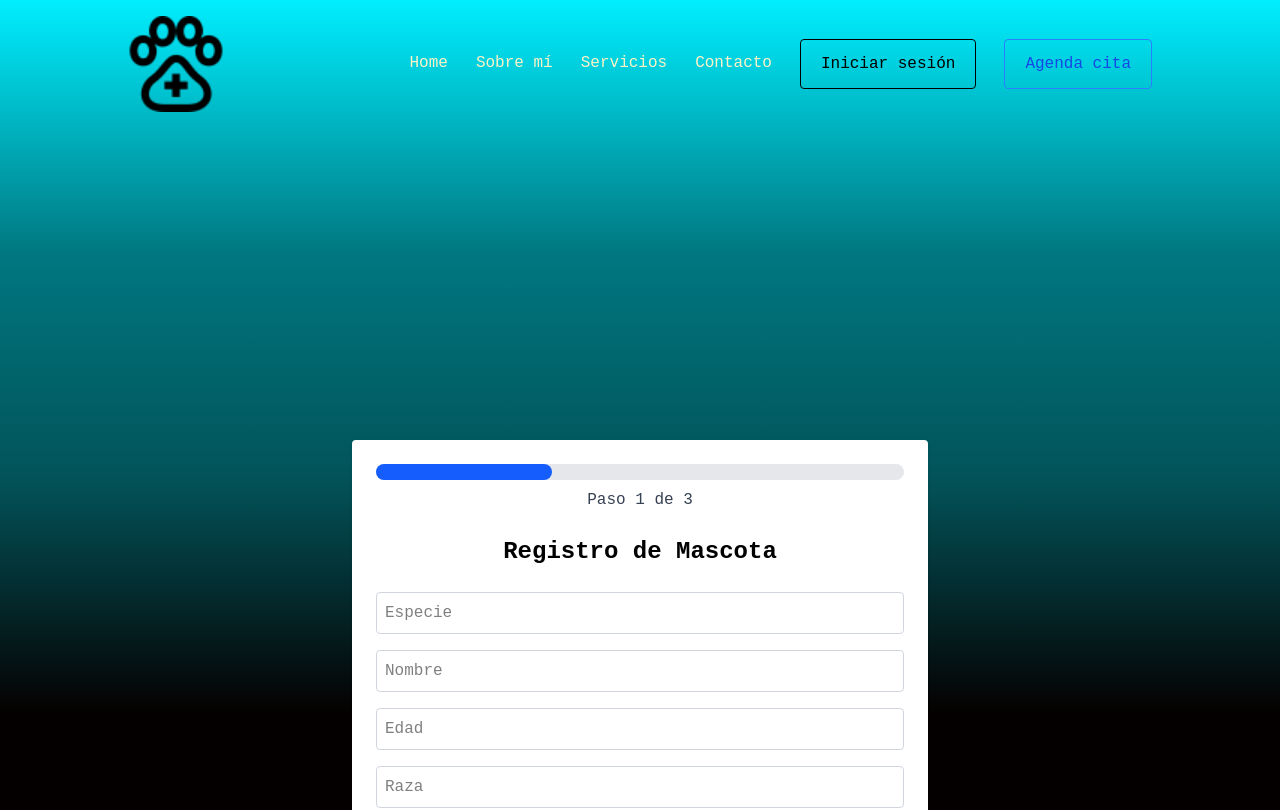
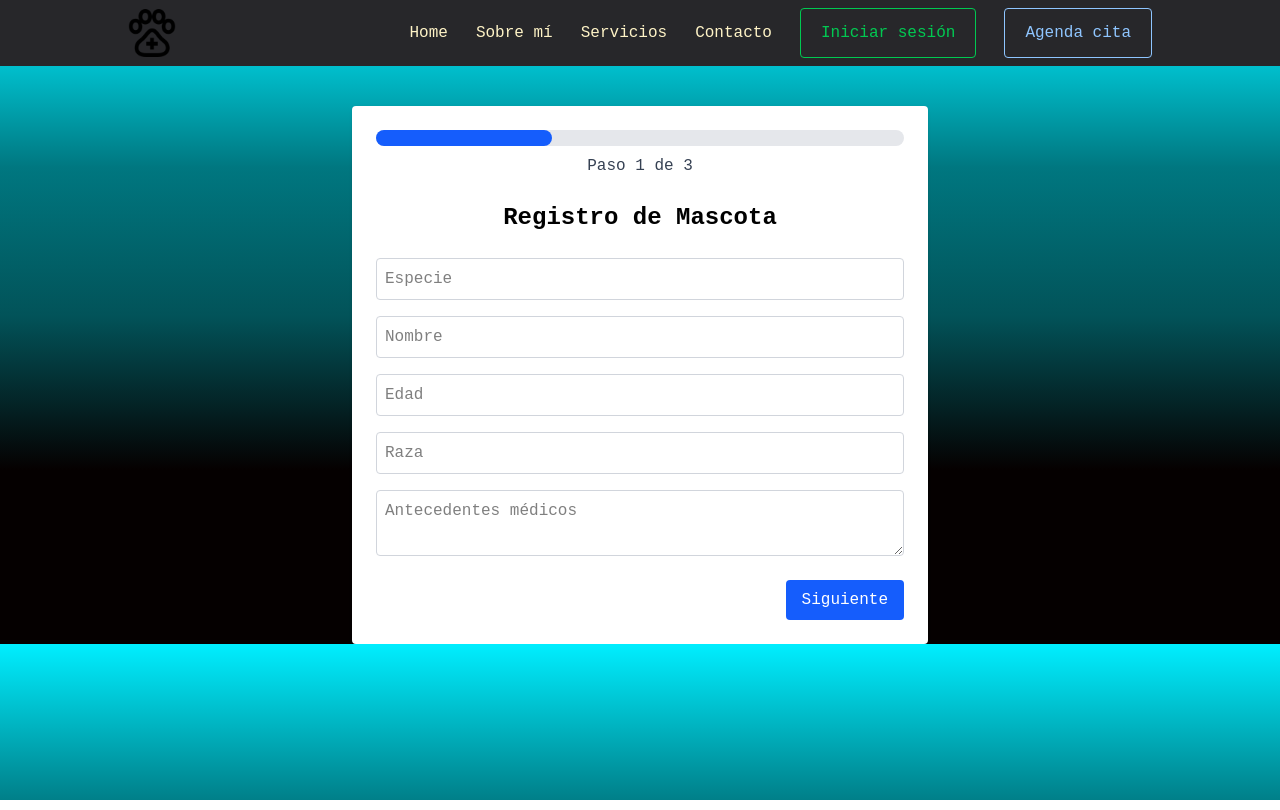
Before and after one commit to francisconimarvin/DraVeterinaria, a React (Vite) app in the folder frontend/DraVeterinaria/: page /agendamiento in a window 1280 px wide. Shown: the top 810 px of the page. Built offline with nearby package versions, Linux system fonts and the light colour scheme; a web font is replaced by a local one.

Commit message:
Arreglo header y responsividad a mobile

```diff
--- a/frontend/DraVeterinaria/src/components/Header.jsx
+++ b/frontend/DraVeterinaria/src/components/Header.jsx
@@ -3,7 +3,9 @@ import Navbar from './Navbar'
 
 const Header = () => {
   return (
-    <div className='text-amber-100 min-h-100 mb-4 bg-auto flex items-center w-full overflow-hidden'id='Header'>
+    <div className='text-amber-100 mb-4 bg-zinc-800 sticky top-0 z-50 flex items-center w-full overflow-hidden py-2'
+      id='Header'>
+
       <Navbar/>
     </div>
   )
--- a/frontend/DraVeterinaria/src/components/Login.jsx
+++ b/frontend/DraVeterinaria/src/components/Login.jsx
@@ -5,7 +5,19 @@ import { useAuth0 } from "@auth0/auth0-react";
 const Login = () => {
   const { loginWithRedirect } = useAuth0()
   return (
-    <button className = "px-5 py-3 bg-transparent hover:bg-green-500 text-black hover:text-white border border-black hover:border-transparent rounded" onClick={() => loginWithRedirect()}>Iniciar sesión</button>
+    <button
+      className="
+        px-5 py-3 bg-transparent
+        hover:bg-green-500
+        text-green-500
+        hover:text-white
+        border border-green-500
+        hover:border-transparent
+        rounded"
+      onClick={() => loginWithRedirect()}
+    >
+      Iniciar sesión
+    </button>
   )
 }
 
--- a/frontend/DraVeterinaria/src/components/Navbar.jsx
+++ b/frontend/DraVeterinaria/src/components/Navbar.jsx
@@ -1,5 +1,5 @@
-import React, { useEffect, useState } from 'react'
-import { assets } from '../assets/assets.js'
+import React, { useEffect, useState } from 'react';
+import { assets } from '../assets/assets.js'; // Asegúrate de que 'assets' contiene 'logoPatita' y 'logoMenu'
 import { useNavigate } from "react-router-dom";
 import { useAuth0 } from '@auth0/auth0-react';
 import Login from './Login.jsx';
@@ -10,37 +10,113 @@ const Navbar = () => {
     const [showMobileMenu, setShowMobileMenu] = useState(false);
     const { isAuthenticated } = useAuth0();
 
-
+    // Efecto para deshabilitar/habilitar el scroll del cuerpo al abrir/cerrar el menú móvil
     useEffect(() => {
-        if(showMobileMenu) {
-            document.body.style.overflow = 'hidden'
+        if (showMobileMenu) {
+            document.body.style.overflow = 'hidden';
         } else {
-            document.body.style.overflow = 'auto'
+            document.body.style.overflow = 'auto';
         }
         return () => {
-            document.body.style.overflow = 'auto'
-        }
-    }, [showMobileMenu])
-  return (
-    <div className='absolute top-0 left-0 w-full z-10'>
-        <div className='container mx-auto flex justify-between items-center px-6 py-4 md:px-20 lg:px-32 bg-transparent gap-4'>
-            <img className='h-24 w-24 brightness-9 transition-transform transform hover:scale-105 cursor-pointer' src={assets.logoPatita} alt="" />
-            <ul className='hidden md:flex gap-7'>
+            document.body.style.overflow = 'auto';
+        };
+    }, [showMobileMenu]);
+
+    // Función para manejar el clic en un enlace (cierra el menú y navega)
+    const handleLinkClick = (path = "/") => {
+        setShowMobileMenu(false);
+        navigate(path);
+    };
+
+    return (
+        // Contenedor principal de la navegación (ya no es 'absolute')
+        <div className='container mx-auto flex justify-between items-center px-6 md:px-20 lg:px-32 bg-transparent gap-4 w-full'>
+
+            {/* Logo (Ajustado a h-12 w-12 para menor altura) */}
+            <img
+                className='h-12 w-12 brightness-9 transition-transform transform hover:scale-105 cursor-pointer z-50'
+                src={assets.logoPatita}
+                alt="Logo"
+                onClick={() => navigate("/")}
+            />
+
+            {/* Menú Principal (Escritorio: Visible; Móvil: Oculto) */}
+            <ul className='hidden md:flex gap-7 items-center'>
                 <a onClick={() => navigate("/")} href="#Header" className='py-3 cursor-pointer hover:text-gray-400'>Home</a>
                 <a href="#Header" className='py-3 cursor-pointer hover:text-gray-400'>Sobre mí</a>
                 <a href="#Header" className='py-3 cursor-pointer hover:text-gray-400'>Servicios</a>
                 <a href="#Header" className='py-3 cursor-pointer hover:text-gray-400'>Contacto</a>
                 {isAuthenticated && <Logout />}
                 {!isAuthenticated && <Login />}
-                <button className="px-5 py-3 bg-transparent hover:bg-blue-500 text-blue-700 hover:text-white border border-blue-500 hover:border-transparent rounded" onClick={() => navigate("/agendamiento")}>Agenda cita</button>
+                <button
+                    className="px-5 py-3 bg-transparent hover:bg-blue-500 text-blue-300 hover:text-white border border-blue-300 hover:border-transparent rounded"
+                    onClick={() => navigate("/agendamiento")}
+                >
+                    Agenda cita
+                </button>
             </ul>
-            <img onClick={()=> setShowMobileMenu(true)} src={assets.logoMenu} alt="" className='md:hidden w-7 cursor-pointer'/>
+
+            {/* Lógica del Ícono de Menú (Hamburguesa ) */}
+            <div className='md:hidden w-7 h-7 cursor-pointer z-[60]'>
+                {/* Ícono de HAMBURGUESA (Muestra cuando el menú está CERRADO) */}
+                {!showMobileMenu && (
+                    <img
+                        onClick={() => setShowMobileMenu(true)}
+                        src={assets.logoMenu}
+                        alt="Menú"
+                        className='w-full h-full'
+                    />
+                )}
+
+                {/* Ícono de CERRAR 'X' (Muestra cuando el menú está ABIERTO) */}
+                {showMobileMenu && (
+                    <div
+                        onClick={() => setShowMobileMenu(false)}
+                        // Aseguramos que la 'X' es del color de texto del header (text-amber-100)
+                        className='flex items-center justify-center w-full h-full text-3xl font-bold text-amber-100'
+                    >
+                        {/* &times es una x en html, esto hará que se muestre una x para cerrar*/}
+                        &times;
+                    </div>
+                )}
+            </div>
+
+            {/* Menú Móvil / Off-Canvas */}
+            <div
+                // Mantenemos el menú ligeramente por debajo del ícono de la X
+                className={`fixed top-0 right-0 h-full w-64 bg-zinc-700 p-6 shadow-xl transition-transform transform ${
+                    showMobileMenu ? 'translate-x-0' : 'translate-x-full'
+                } md:hidden z-50`} // <-- Mantenemos z-50
+            >
+
+                {/* Lista de Enlaces Móviles */}
+                <ul className='flex flex-col gap-6 mt-16 text-xl'>
+                    {/* Al hacer clic, se usa handleLinkClick para cerrar el menú y navegar */}
+                    <a onClick={() => handleLinkClick("/")} href="#Header" className='cursor-pointer hover:text-gray-400'>Home</a>
+                    <a onClick={() => handleLinkClick()} href="#Header" className='cursor-pointer hover:text-gray-400'>Sobre mí</a>
+                    <a onClick={() => handleLinkClick()} href="#Header" className='cursor-pointer hover:text-gray-400'>Servicios</a>
+                    <a onClick={() => handleLinkClick()} href="#Header" className='cursor-pointer hover:text-gray-400'>Contacto</a>
+                    <hr className="border-zinc-500 my-2" />
+                    {isAuthenticated && <Logout />}
+                    {!isAuthenticated && <Login />}
+                    <button
+                        className="mt-4 px-5 py-3 bg-blue-500 text-white rounded"
+                        onClick={() => handleLinkClick("/agendamiento")}
+                    >
+                        Agenda cita
+                    </button>
+                </ul>
+            </div>
+
+            {/* Overlay Oscuro (Se muestra cuando el menú está abierto) */}
+            {showMobileMenu && (
+                <div
+                    className="fixed inset-0 bg-black opacity-50 z-40 md:hidden" // z-40 para estar debajo del menú (z-50)
+                    onClick={() => setShowMobileMenu(false)}
+                ></div>
+            )}
         </div>
+    );
+};
 
-    </div>
-  )
-
-
-}
-
-export default Navbar
+export default Navbar;
```
